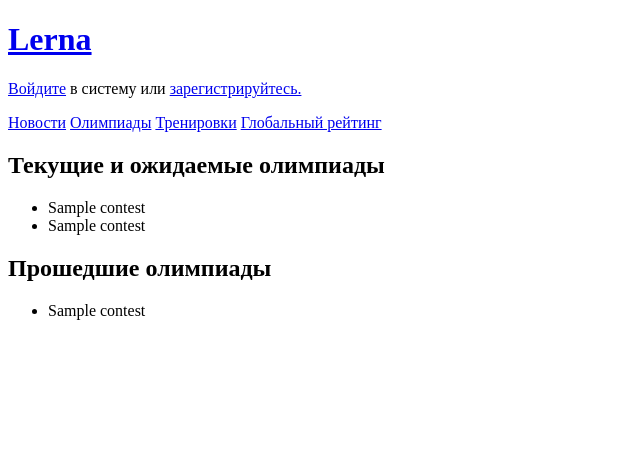
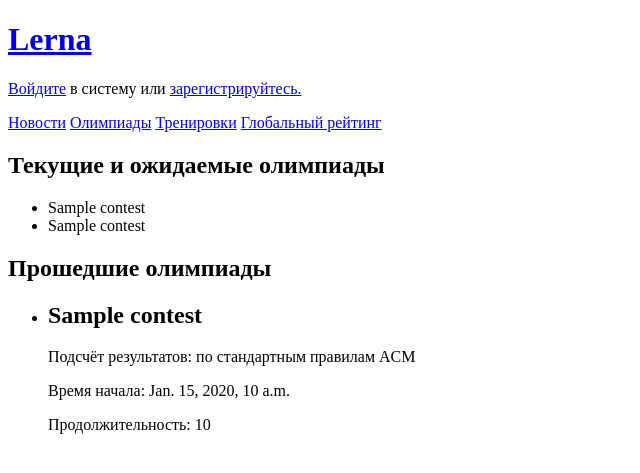
Before and after one commit to LernaProject/Lerna, a Django app: template contests/templates/contests/contests.html in a window 1280 px wide. Shown: the top 473 px of the page, without its empty margins (0-640 px from the left). Run offline with Django 3.2, Linux system fonts and the light colour scheme; the template is opened without the code that fills it: most values are stand-ins (such as "Sample title", 1, 10 or a date in 2020).

Commit message:
Working "Contests" page

```diff
--- a/contests/templates/contests/contests.html
+++ b/contests/templates/contests/contests.html
@@ -22,7 +22,18 @@
 {% if past_contest_list %}
   <ul>
   {% for contest in past_contest_list %}
-    <li>{{ contest.name }}</li>
+    <li>
+        <h2>{{ contest.name }}</h2>
+        <p>
+            {% if contest.is_school %}
+                Подсчёт результатов: по количеству пройденных тестов
+            {% else %}
+                Подсчёт результатов: по стандартным правилам ACM
+            {% endif %}
+        </p>
+        <p>Время начала: {{ contest.start_time }}</p>
+        <p>Продолжительность: {{ contest.duration_str }}</p>
+    </li>
   {% endfor %}
   </ul>
 {% else %}
--- a/contests/views.py
+++ b/contests/views.py
@@ -19,8 +19,9 @@ class ContestIndexView(TemplateView):
             Contest
             .objects
             .filter(is_training=False)
+            .order_by('-start_time')
         )
-        now = datetime.datetime.now(pytz.timezone(conf.settings.TIME_ZONE))
+        now = datetime.datetime.now()
         actual, awaiting, past = Contest.three_way_split(contests, now)
         context.update(
             actual_contest_list=actual,
--- a/core/models.py
+++ b/core/models.py
@@ -66,6 +66,10 @@ class Contest(models.Model):
     @property
     def problem_count(self):
         return self.problem_in_contest_set.count()
+
+    @property
+    def duration_str(self):
+        return '{0}:{1}'.format(self.duration // 60, self.duration % 60)
 
     def __str__(self):
         return self.name
```
